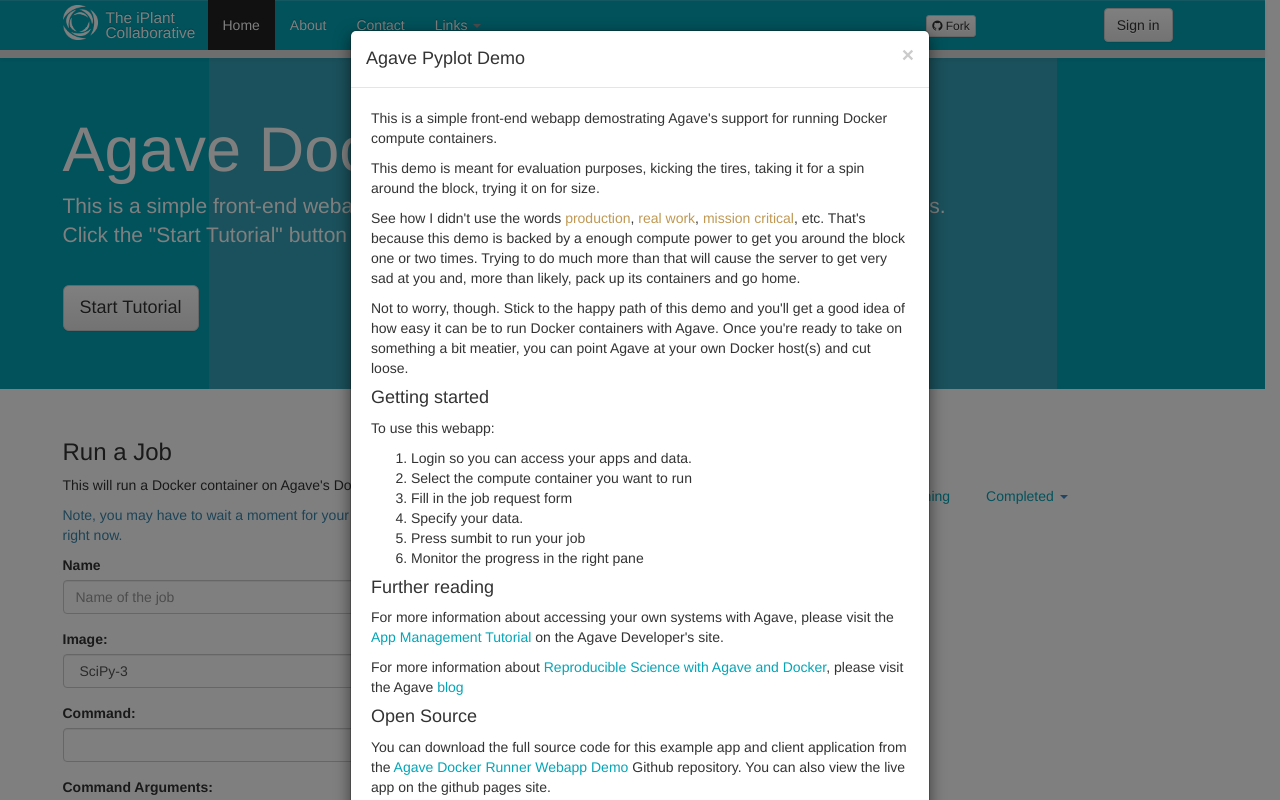
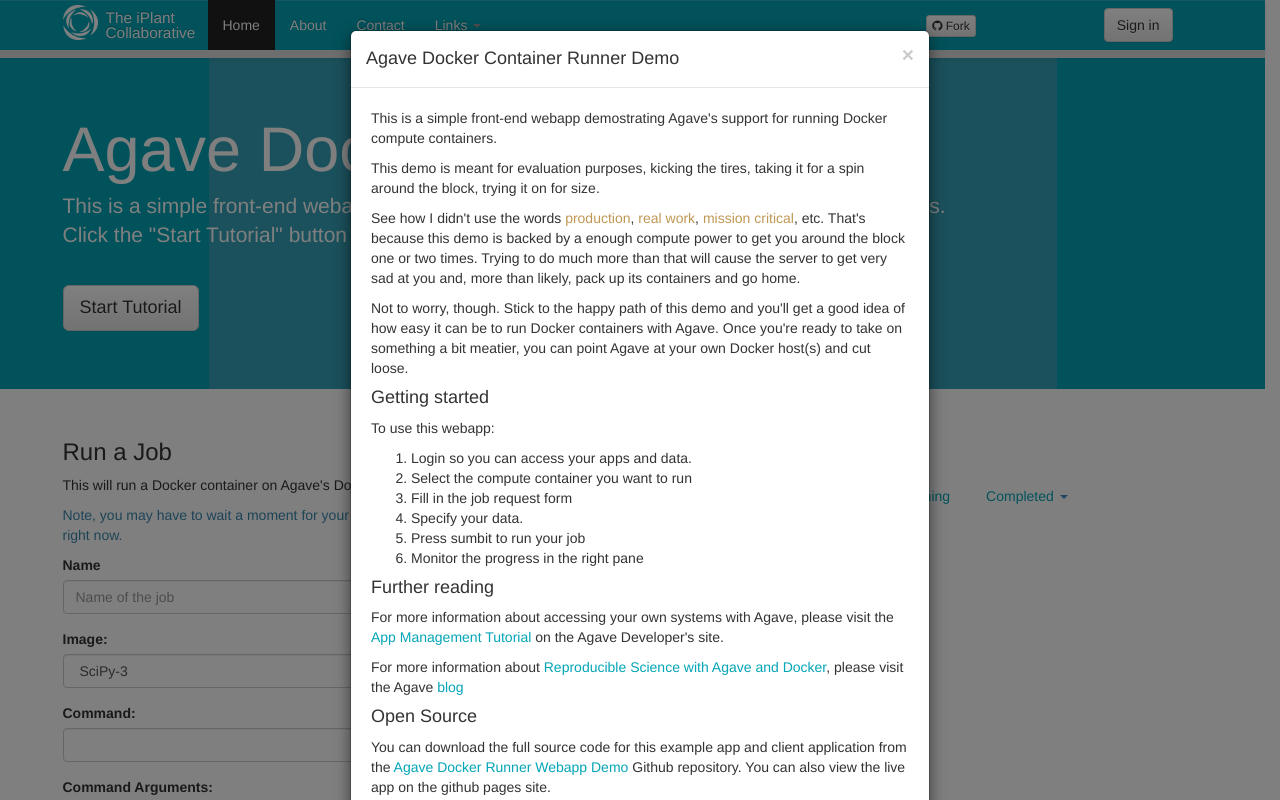
Before and after one commit to agaveapi/docker-runner-webapp-demo, a plain HTML site: page index.html in a window 1280 px wide. Both pictures are taken after a click on the link "About". Shown: the top 800 px of the page. Drawn offline with nearby package versions, Linux system fonts and the light colour scheme; files that its build step writes are made by us from their sources; a script that the page names is missing.

Commit message:
Updating title of About dialog.

```diff
--- a/index.html
+++ b/index.html
@@ -58,7 +58,7 @@
           <div class="modal-header">
             <button type="button" class="close" data-dismiss="modal"><span aria-hidden="true">&times;</span><span class="sr-only">Close</span>
             </button>
-            <h4 class="modal-title" id="aboutModalLabel">Agave Pyplot Demo</h4>
+            <h4 class="modal-title" id="aboutModalLabel">Agave Docker Container Runner Demo</h4>
           </div>
           <div class="modal-body text-left">
             <p>This is a simple front-end webapp demostrating Agave's support for running Docker compute containers.</p>
```
